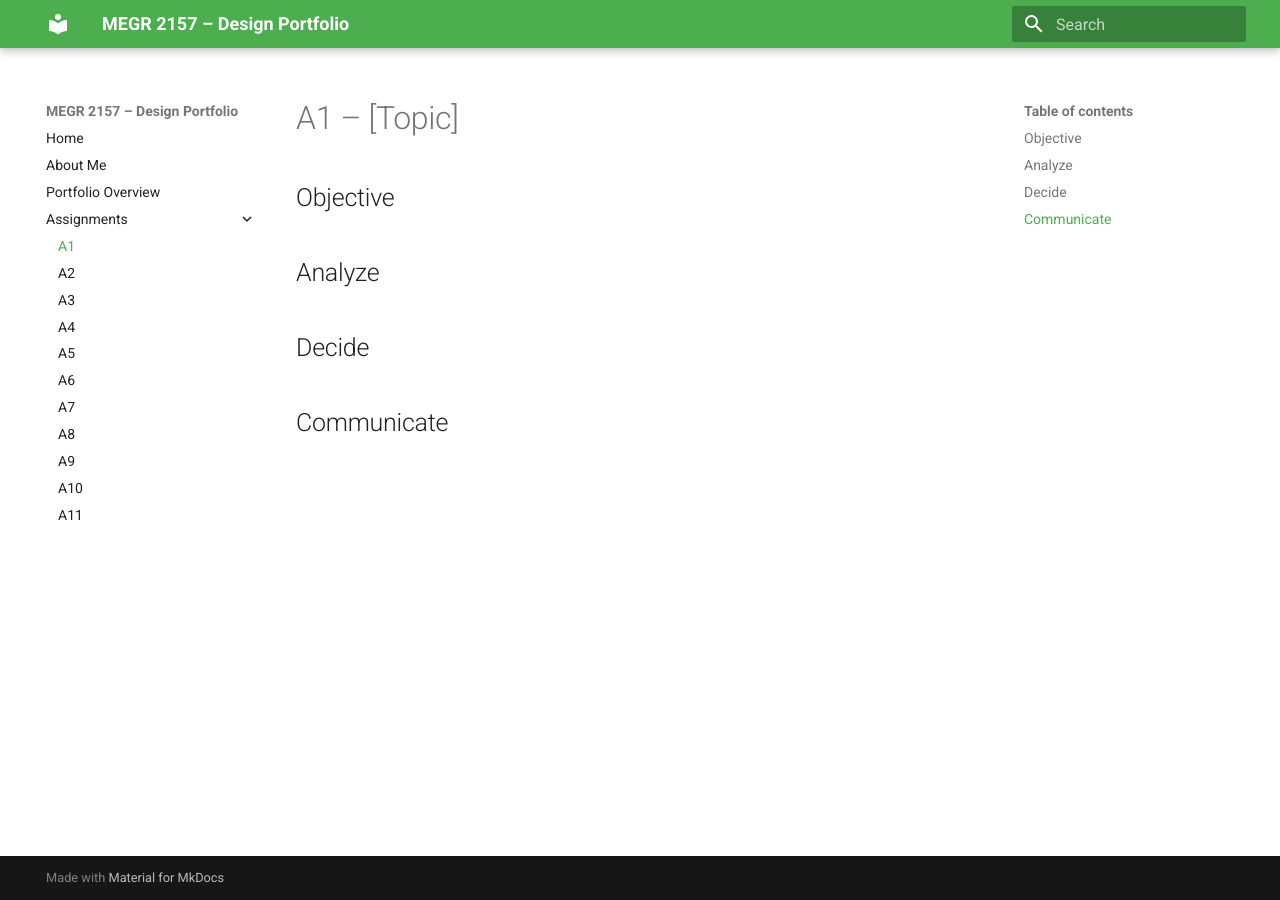
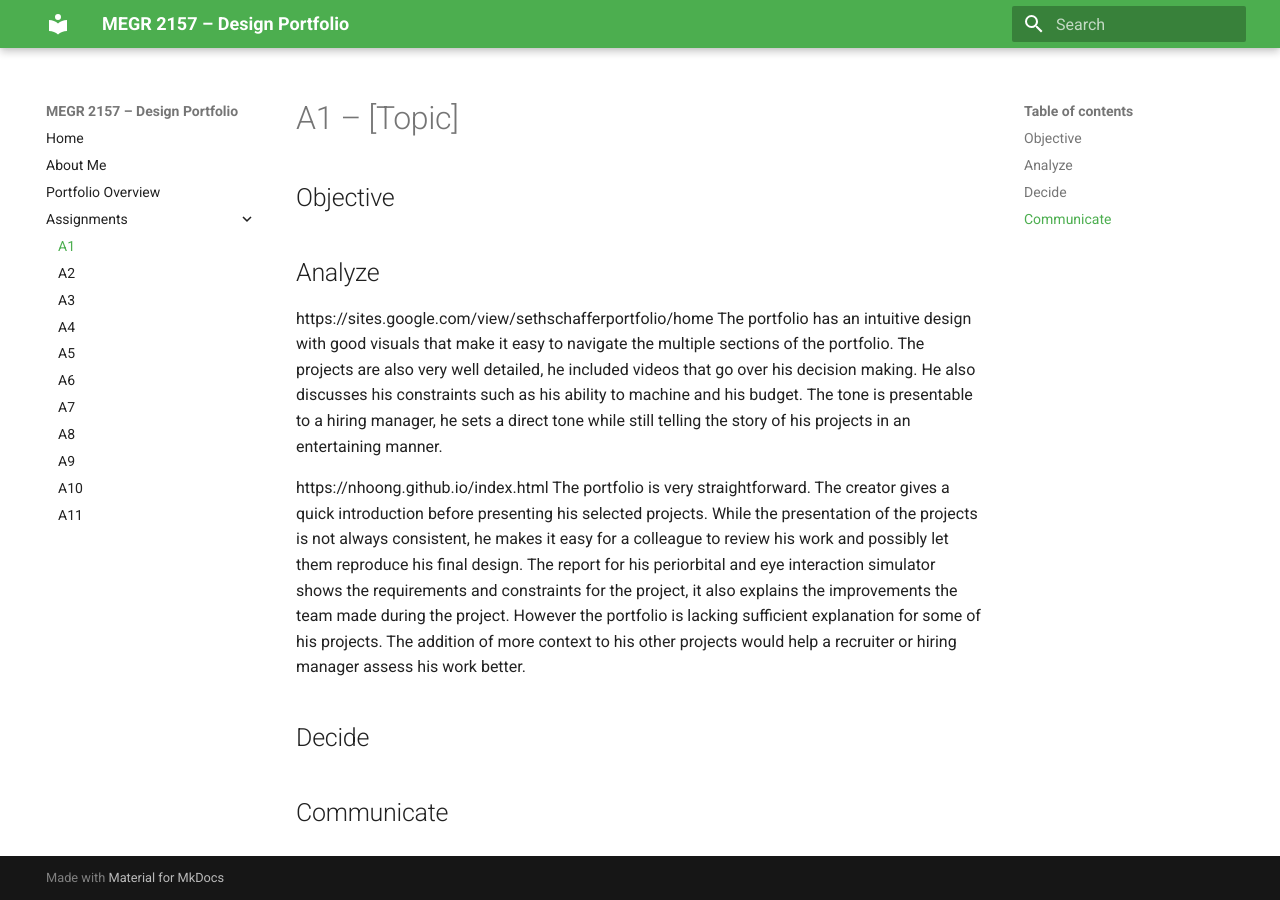
Before and after one commit to JonathanSuarezVazquez/Jonathans-megr2157-portfolio, an MkDocs documentation site: the page built from docs/assignments/A01/index.md, in a window 1280 px wide. Built offline with MkDocs 1.6.1 and Material for MkDocs 9.7.7, drawn with Linux system fonts in a browser that asks for light colours.

Commit message:
Enhance index.md with portfolio analysis
Added analysis of two portfolios with links and evaluations.

```diff
--- a/docs/assignments/A01/index.md
+++ b/docs/assignments/A01/index.md
@@ -4,6 +4,11 @@
 
 
 ## Analyze
+https://sites.google.com/view/sethschafferportfolio/home
+	The portfolio has an intuitive design with good visuals that make it easy to navigate the multiple sections of the portfolio. The projects are also very well detailed, he included videos that go over his decision making. He also discusses his constraints such as his ability to machine and his budget. The tone is presentable to a hiring manager, he sets a direct tone while still telling the story of his projects in an entertaining manner.
+
+https://nhoong.github.io/index.html
+	The portfolio is very straightforward. The creator gives a quick introduction before presenting his selected projects. While the presentation of the projects is not always consistent,  he makes it easy for a colleague to review his work and possibly let them reproduce his final design. The report for his periorbital and eye interaction simulator shows the requirements and constraints for the project, it also explains the improvements the team made during the project. However the portfolio is lacking sufficient explanation for some of his projects. The addition of more context to his other projects would help a recruiter or hiring manager assess his work better.
 
 
 ## Decide
```
